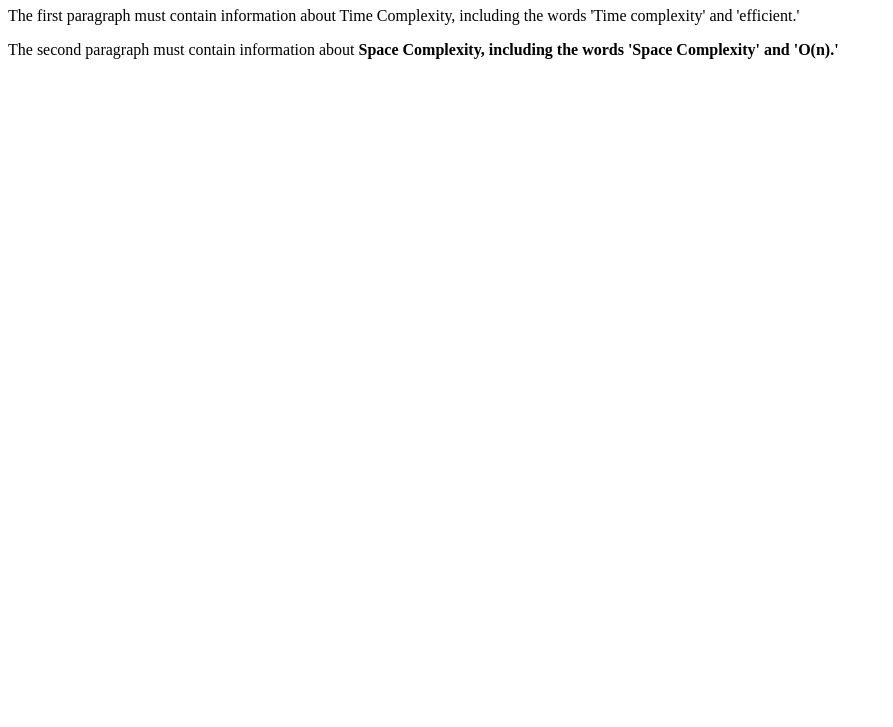
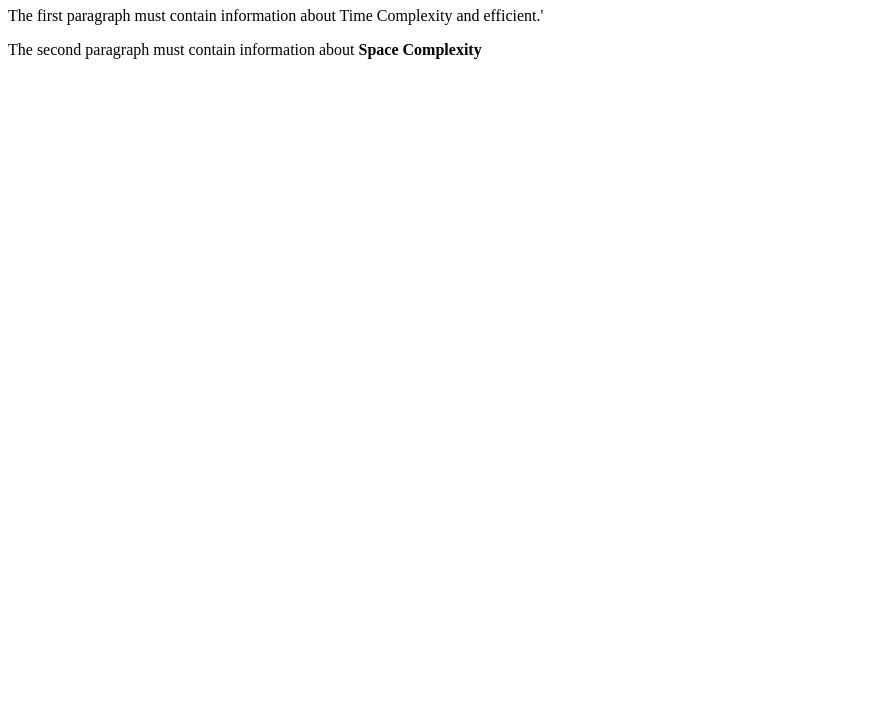
Before and after one commit to acciojob/time-and-space-complexity-Bhuvana67, a website: page main.html in a window 1280 px wide. Shown: the part 73-800 px from the top of the page, without its empty margins (0-893 px from the left). Drawn offline with Linux system fonts and the light colour scheme.

Commit message:
created a submission

```diff
--- a/main.html
+++ b/main.html
@@ -11,8 +11,8 @@
     <script type="text/javascript" src="./script.js">
 </script>
 <h1>Time, Space, Complexity</h1>
-	<p>The first paragraph must contain information about Time Complexity, including the words 'Time complexity' and 'efficient.'</p>
-	<p>The second paragraph must contain information about <b>Space Complexity<b>, including the words <b>'Space Complexity'<b> and 'O(n).'</p>
+	<p>The first paragraph must contain information about Time Complexity and efficient.'</p>
+	<p>The second paragraph must contain information about <b>Space Complexity<b></p>
 </body>
 
 </html>
```
